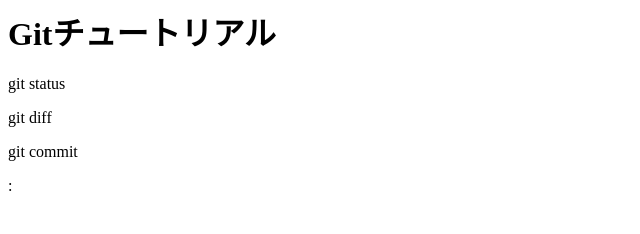
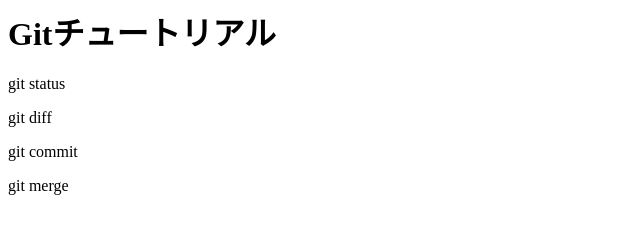
Before and after one commit to daisuke-1020/git_tutorial, a plain HTML site: page index.html in a window 1280 px wide. Shown: the full height of the page, 0-640 px from the left. Drawn offline with Linux system fonts and the light colour scheme.

Commit message:
git mergeを追記

```diff
--- a/index.html
+++ b/index.html
@@ -2,4 +2,4 @@
 <p>git status</p>
 <p>git diff</p>
 <p>git commit</p>
-:
+<p>git merge</p>
```
